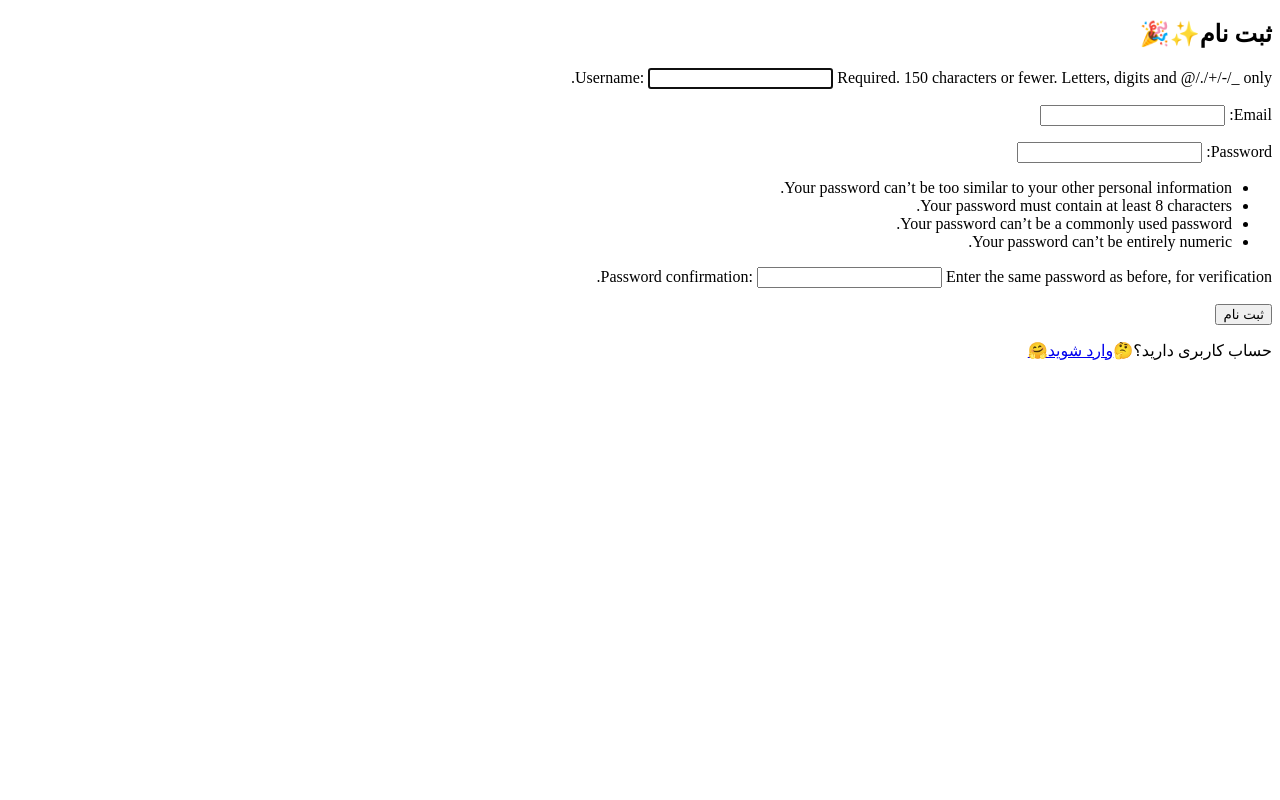
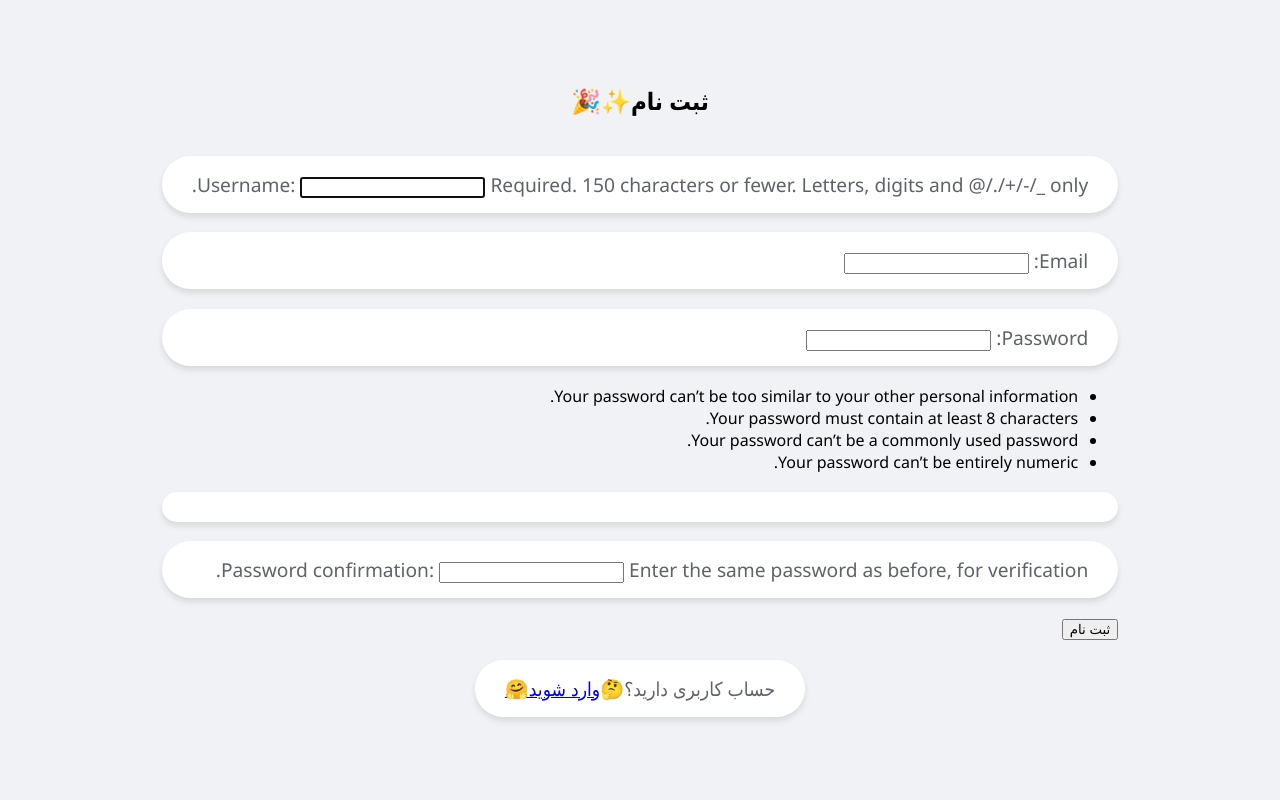
Before and after one commit to LuffySan7thv/academic-notes, a Django app: page /register/ in a window 1280 px wide. Run offline with Django 5.2, Linux system fonts and the light colour scheme.

Commit message:
add CSS styles for File Explorer UI

```diff
--- a/config/settings.py
+++ b/config/settings.py
@@ -124,3 +124,6 @@ MEDIA_ROOT = BASE_DIR / 'media'
 LOGIN_URL = 'login'
 LOGIN_REDIRECT_URL = '/'
 LOGIN_REDIRECT_URL = 'login'
+
+STATIC_URL = 'static/'
+STATICFILES_DIRS = [BASE_DIR / 'static']
--- /dev/null
+++ b/notes/static/css/style.css
@@ -0,0 +1,29 @@
+
+body {
+    background-color: #f0f2f5;
+    font-family: 'Segoe UI', Tahoma, Geneva, Verdana, sans-serif;
+    display: flex;
+    flex-direction: column;
+    align-items: center; /* وسط‌چین کردن محتوا */
+    justify-content: center;
+    height: 100vh;
+    margin: 0;
+}
+
+/* استایل دادن به تیتر اصلی */
+h1 {
+    color: #1a73e8;
+    font-size: 3rem;
+    margin-bottom: 10px;
+    text-shadow: 2px 2px 4px rgba(0,0,0,0.1); /* سایه زیر متن */
+}
+
+/* استایل دادن به متن زیر تیتر */
+p {
+    color: #5f6368;
+    font-size: 1.2rem;
+    background: white;
+    padding: 15px 30px;
+    border-radius: 50px;
+    box-shadow: 0 4px 6px rgba(0,0,0,0.1);
+}
--- a/templates/notes/course_form.html
+++ b/templates/notes/course_form.html
@@ -1,9 +1,11 @@
+{% load static %}
 <!DOCTYPE html>
 <html dir="rtl">
 <head>
     <meta charset="UTF-8">
     <meta name="viewport" content="width=device-width, initial-scale=1.0">
     <title>افزودن درس جدید</title>
+    <link rel="stylesheet" href="{% static 'css/style.css' %}">
 </head>
 <body>
     <h2>افزودن درس جدید➕📚</h2>
--- a/templates/notes/course_list.html
+++ b/templates/notes/course_list.html
@@ -1,9 +1,11 @@
+{% load static %}
 <!DOCTYPE html>
 <html dir="rtl">
 <head>
     <meta charset="UTF-8">
     <meta name="viewport" content="width=device-width, initial-scale=1.0">
     <title>درس‌های من📚</title>
+    <link rel="stylesheet" href="{% static 'css/style.css' %}">
     {% load static %}
     <link rel="stylesheet" href="{% static 'css/style.css' %}">
     <style>
--- a/templates/notes/dashboard.html
+++ b/templates/notes/dashboard.html
@@ -1,8 +1,10 @@
+{% load static %}
 <!DOCTYPE html>
 <html dir="rtl">
 <head>
     <meta charset="UTF-8">
     <title>داشبورد</title>
+    <link rel="stylesheet" href="{% static 'css/style.css' %}">
     {% load static %}
     <link rel="stylesheet" href="{% static 'css/style.css' %}">
 </head>
--- a/templates/notes/login.html
+++ b/templates/notes/login.html
@@ -1,9 +1,11 @@
+{% load static %}
 <!DOCTYPE html>
 <html dir="rtl">
 <head>
     <meta charset="UTF-8">
     <meta name="viewport" content="width=device-width, initial-scale=1.0">
     <title>ورود</title>
+    <link rel="stylesheet" href="{% static 'css/style.css' %}">
 </head>
 <body>
     <h2>ورود🗝️🔓</h2>
--- a/templates/notes/note_form.html
+++ b/templates/notes/note_form.html
@@ -1,8 +1,10 @@
+{% load static %}
 <!DOCTYPE html>
 <html dir="rtl">
 <head>
     <meta charset="UTF-8">
     <title>افزودن جزوه جدید</title>
+    <link rel="stylesheet" href="{% static 'css/style.css' %}">
 </head>
 <body>
     <h2>📄➕ افزودن جزوه برای {{ course.name }}</h2>
--- a/templates/notes/note_list.html
+++ b/templates/notes/note_list.html
@@ -1,9 +1,11 @@
+{% load static %}
 <!DOCTYPE html>
 <html dir="rtl">
 <head>
     <meta charset="UTF-8">
     <meta name="viewport" content="width=device-width, initial-scale=1.0">
     <title>جزوه های{{ course.name }}</title>
+    <link rel="stylesheet" href="{% static 'css/style.css' %}">
 </head>
 <body>
 
--- a/templates/notes/public_profile.html
+++ b/templates/notes/public_profile.html
@@ -1,3 +1,4 @@
+{% load static %}
 <!DOCTYPE html>
 <html dir="rtl">
 <head>
--- a/templates/notes/register.html
+++ b/templates/notes/register.html
@@ -1,9 +1,11 @@
+{% load static %}
 <!DOCTYPE html>
 <html dir="rtl">
 <head>
     <meta charset="UTF-8">
     <meta name="viewport" content="width=device-width, initial-scale=1.0">
     <title>ثبت نام</title>
+    <link rel="stylesheet" href="{% static 'css/style.css' %}">
 </head>
 <body>
     <h2>ثبت نام✨🎉</h2>
--- a/templates/notes/search_courses.html
+++ b/templates/notes/search_courses.html
@@ -1,8 +1,10 @@
+{% load static %}
 <!DOCTYPE html>
 <html dir="rtl">
 <head>
     <meta charset="UTF-8">
     <title>نتایج جستجوی درس‌ها</title>
+    <link rel="stylesheet" href="{% static 'css/style.css' %}">
 </head>
 <body>
     <h2>نتایج جستجوی درس‌ها برای "{{ query }}"</h2>
--- a/templates/notes/search_results.html
+++ b/templates/notes/search_results.html
@@ -1,9 +1,11 @@
+{% load static %}
 <!DOCTYPE html>
 <html dir="rtl">
 <head>
     <meta charset="UTF-8">
     <meta name="viewport" content="width=device-width, initial-scale=1.0">
     <title>نتایج جست و جو</title>
+    <link rel="stylesheet" href="{% static 'css/style.css' %}">
 </head>
 <body>
     <h2>نتایج جستوجو"{{ query }}"</h2>
```
